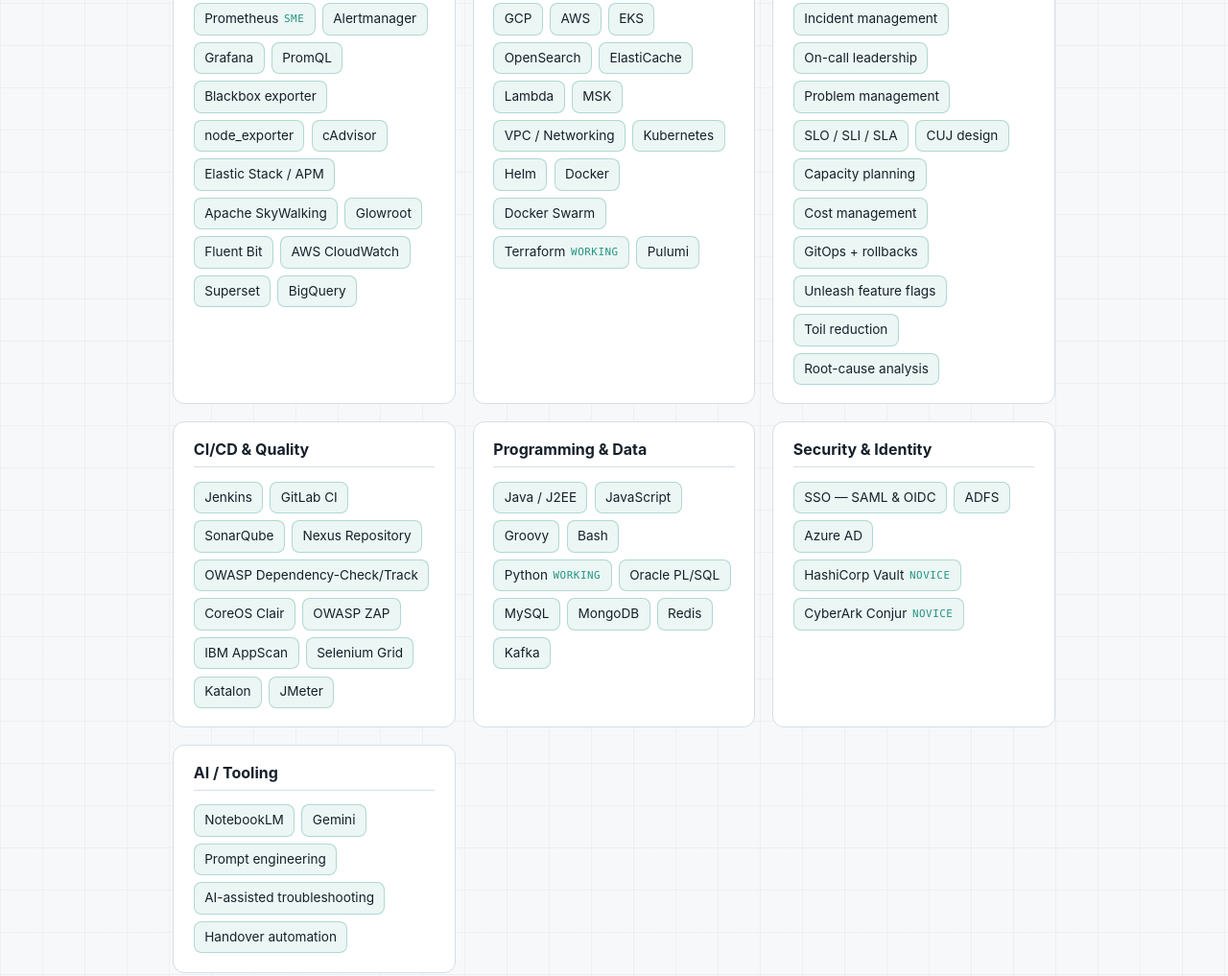
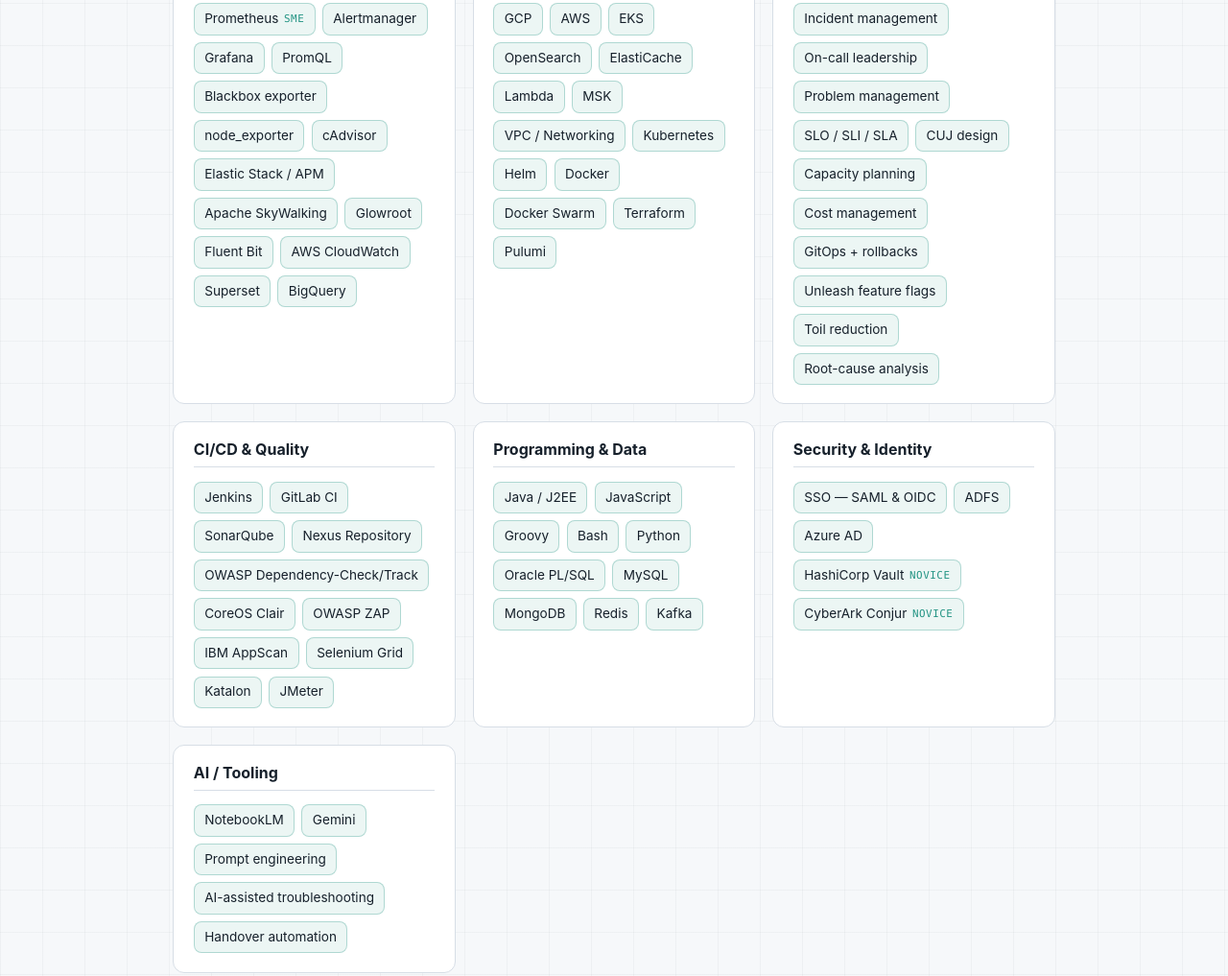
Before and after one commit to zshrine/zshrine.github.io, a plain HTML site: page index.html in a window 1280 px wide. Shown: the part 4001-5018 px from the top of the page at 96% size. Drawn offline with Linux system fonts and the light colour scheme.

Commit message:
Skills: remove 'working' tags, keep SME and novice

```diff
--- a/index.html
+++ b/index.html
@@ -338,7 +338,7 @@
             <ul class="chips">
               <li>GCP</li><li>AWS</li><li>EKS</li><li>OpenSearch</li><li>ElastiCache</li>
               <li>Lambda</li><li>MSK</li><li>VPC / Networking</li><li>Kubernetes</li>
-              <li>Helm</li><li>Docker</li><li>Docker Swarm</li><li>Terraform <span class="chip-note">working</span></li><li>Pulumi</li>
+              <li>Helm</li><li>Docker</li><li>Docker Swarm</li><li>Terraform</li><li>Pulumi</li>
             </ul>
           </article>
 
@@ -365,7 +365,7 @@
             <h3 class="skill-group__title">Programming &amp; Data</h3>
             <ul class="chips">
               <li>Java / J2EE</li><li>JavaScript</li><li>Groovy</li><li>Bash</li>
-              <li>Python <span class="chip-note">working</span></li><li>Oracle PL/SQL</li>
+              <li>Python</li><li>Oracle PL/SQL</li>
               <li>MySQL</li><li>MongoDB</li><li>Redis</li><li>Kafka</li>
             </ul>
           </article>
```
